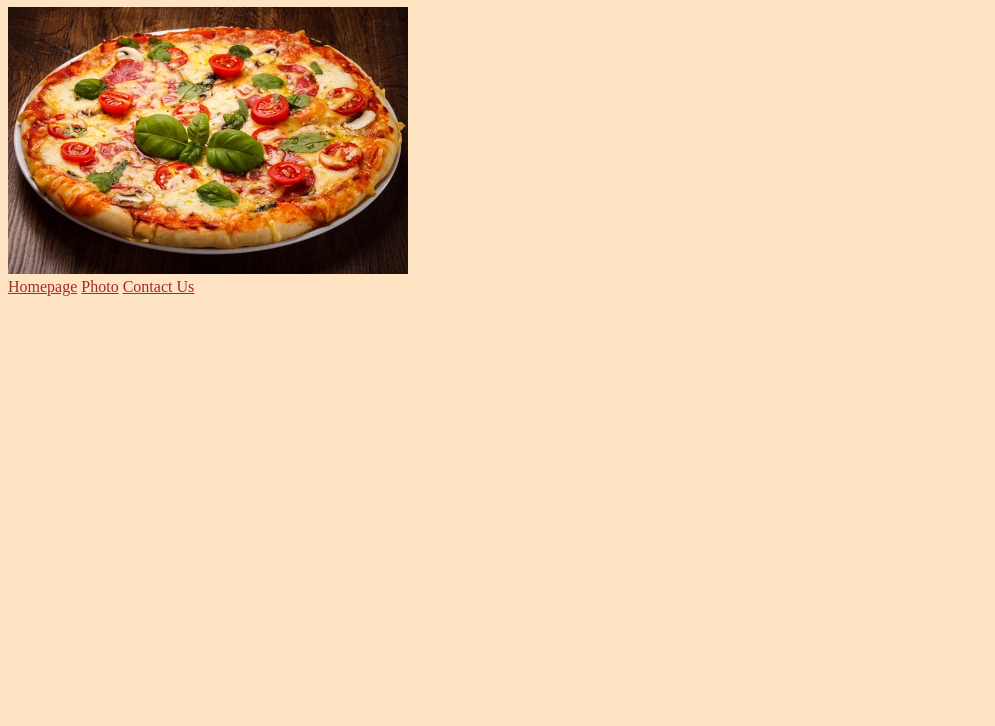
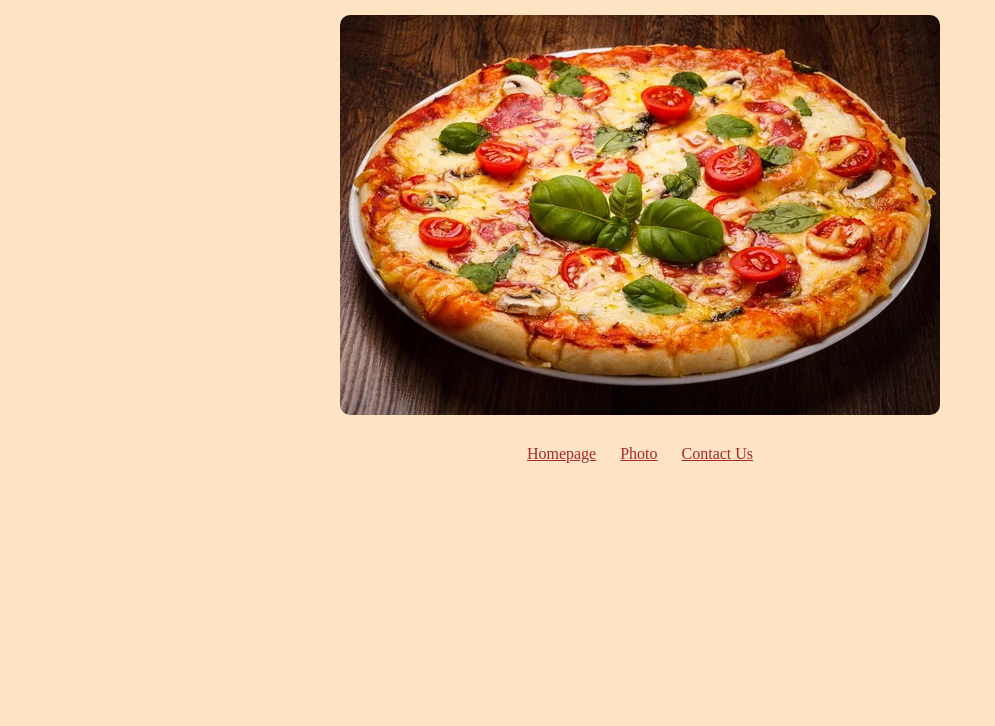
Before and after one commit to Shecodes2024/Pizza-Website, a plain HTML site: page photo.html in a window 1280 px wide. Shown: the part 74-800 px from the top of the page, without its empty margins (0-995 px from the left). Drawn offline with Linux system fonts and the light colour scheme.

Commit message:
added the css properties

```diff
--- a/photo.html
+++ b/photo.html
@@ -8,11 +8,11 @@
   </head>
   <body>
     <h1>A picture of a Pizza 🍕</h1>
-    <img src="/img/pizza.jpeg" alt="pizza" width="400" />
-    <div class="links">
+    <img src="/img/pizza.jpeg" alt="pizza" class="pizza-photo" />
+    <footer>
       <a href="/index.html">Homepage</a>
       <a href="/photo.html">Photo</a>
       <a href="/contact.html">Contact Us</a>
-    </div>
+    </footer>
   </body>
 </html>
--- a/src/styles.css
+++ b/src/styles.css
@@ -1,7 +1,19 @@
 body {
   background: bisque;
+  text-align: center;
 }
 
 a {
   color: brown;
 }
+
+.pizza-photo {
+  max-width: 100%;
+  border-radius: 10px;
+  display: block;
+  margin: 30px auto;
+}
+
+footer a {
+  margin: 0 10px;
+}
```
Also changed, not shown: contact.html (+2 -2 lines), index.html (+2 -2 lines).
